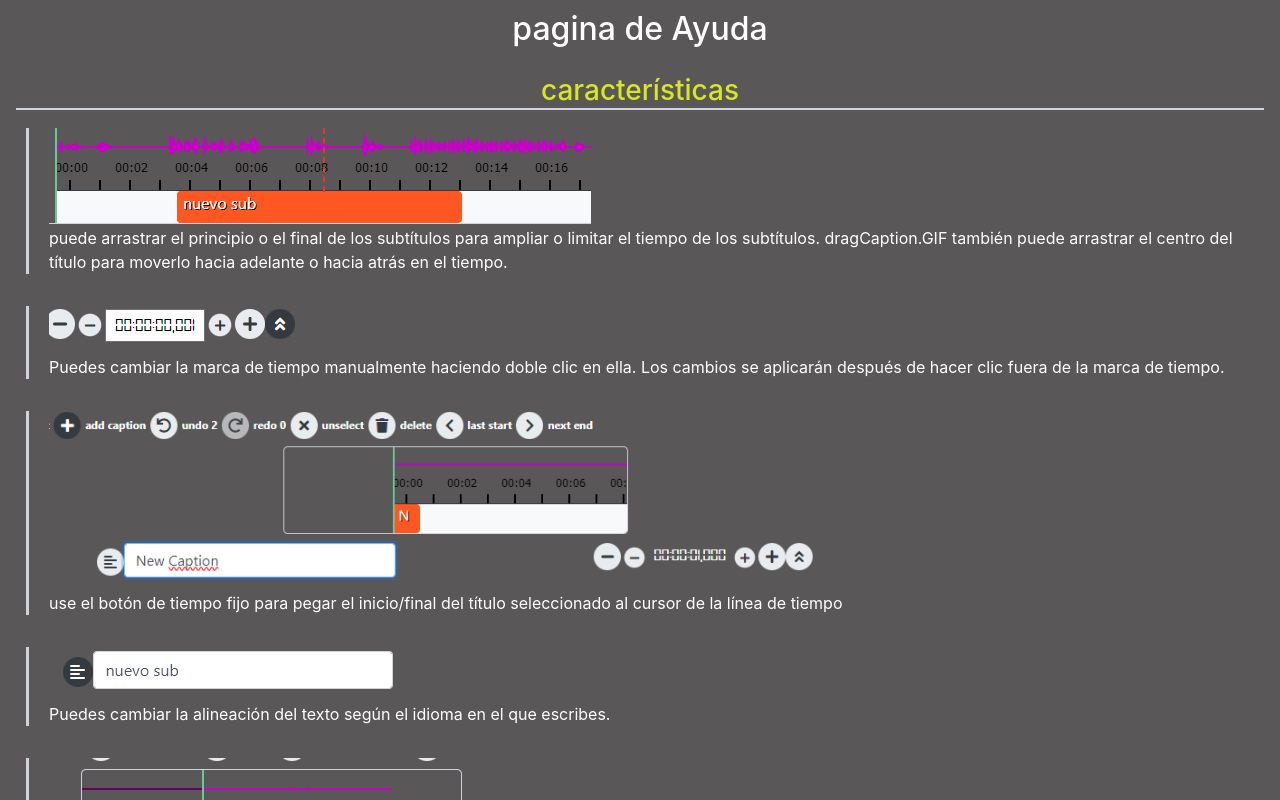
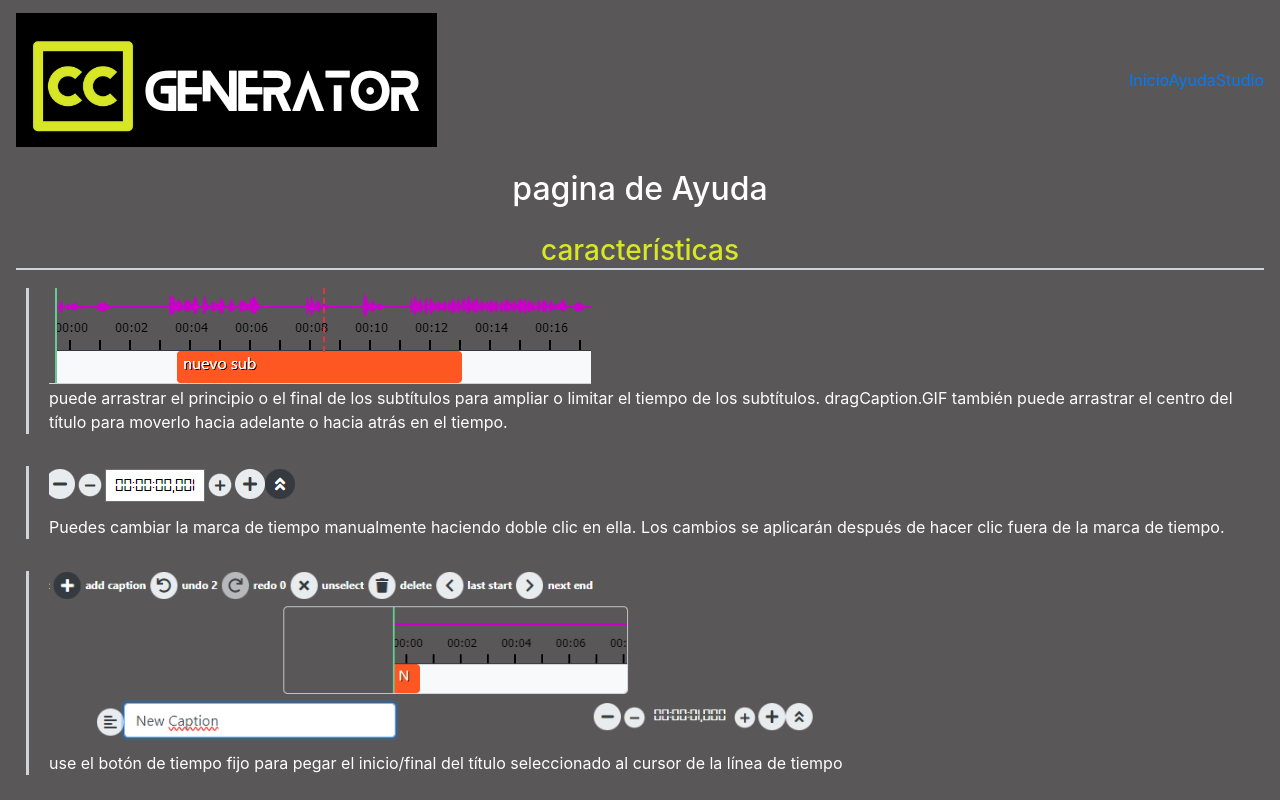
Before and after one commit to kevftka/SemestralDesarrolloVCC, a React (Create React App) app: page /subtitle-editor/help in a window 1280 px wide. Shown: the top 800 px of the page. Built offline with nearby package versions, Linux system fonts and the light colour scheme.

Commit message:
Merge branch #2 from 'main' into arturo-branch

```diff
--- a/index.html
+++ b/index.html
@@ -5,7 +5,7 @@
   <meta charset="UTF-8" />
   <link rel="icon" type="image/svg+xml" href="/vite.svg" />
   <meta name="viewport" content="width=device-width, initial-scale=1.0" />
-  <title>Vite + React + TS</title>
+  <title>CC Generator</title>
 
   <link rel="stylesheet" href="https://maxcdn.bootstrapcdn.com/bootstrap/4.0.0/css/bootstrap.min.css"
     integrity="sha384-Gn5384xqQ1aoWXA+058RXPxPg6fy4IWvTNh0E263XmFcJlSAwiGgFAW/dAiS6JXm" crossorigin="anonymous">
--- a/package.json
+++ b/package.json
@@ -12,6 +12,7 @@
     "@types/react": "^18.2.55",
     "@types/react-dom": "^18.2.19",
     "@types/react-router-dom": "^5.3.3",
+    "boostrap": "^2.0.0",
     "bootstrap": "^5.3.2",
     "hotkeys-js": "^3.13.7",
     "js-file-download": "^0.4.12",
@@ -29,8 +30,6 @@
     "dev": "vite",
     "build": "tsc && vite build",
     "lint": "eslint . --ext ts,tsx --report-unused-disable-directives --max-warnings 0"
-
-
   },
   "devDependencies": {
     "@types/react": "^18.2.55",
@@ -45,7 +44,6 @@
     "sass": "^1.70.0",
     "typescript": "^5.2.2",
     "vite": "^5.1.0"
-
   },
   "eslintConfig": {
     "extends": [
--- /dev/null
+++ b/src/components/NavsBar.sass
@@ -0,0 +1,4 @@
+.navbar-nav .nav-item .nav-link
+  :hover
+    color: black
+    background-color: #f0f0f0
--- /dev/null
+++ b/src/components/NavsBar.tsx
@@ -0,0 +1,37 @@
+import { useState } from "react";
+import { Link } from "react-router-dom";
+import LOGO from "../assets/cclogo.png"
+
+
+const Navsbar = () => {
+  const [isOpen, setIsOpen] = useState(false);
+
+  const toggleNav = () => setIsOpen(!isOpen);
+
+  return (
+    <nav className="navbar">
+      <div className="navbar-brand">
+        <Link to="/" >
+          <img alt="logo"  src={LOGO} />
+        </Link>
+
+
+      </div>
+      <div className={`navbar-menu ${isOpen ? "is-active" : ""}`}>
+        <div className="navbar-start">
+          <Link to="/" className="navbar-item">
+            Inicio
+          </Link>
+          <Link to="/help" className="navbar-item">
+            Ayuda
+          </Link>
+          <Link to="/studio" className="navbar-item">
+            Studio
+          </Link>
+        </div>
+      </div>
+    </nav>
+  );
+};
+
+export default Navsbar;
--- a/src/global.sass
+++ b/src/global.sass
@@ -51,6 +51,7 @@ body
 .form-group
     margin: 0
 
+
 @font-face
     font-family: 'digital'
     font-style: normal
--- a/src/pages/Help.tsx
+++ b/src/pages/Help.tsx
@@ -7,6 +7,7 @@ import StickTimeImg from '../assets/ajustartiempo.png'
 import TextAlignImg from '../assets/alineartexto.png'
 import addNewCap2Last from '../assets/moversubtitulo.png'
 import resizeVideo from '../assets/cambiodetamaño.png'
+import NavsBar from '../components/NavsBar'
 
 type State = {
   shortcuts: {
@@ -125,6 +126,7 @@ export default class Help extends React.Component<{}, State> {
 
   render() {
     return (<>
+      <NavsBar />
       <h2 className="page-title">pagina de Ayuda</h2>
       <div className="wrapper">
 
--- a/src/pages/Intro.tsx
+++ b/src/pages/Intro.tsx
@@ -8,6 +8,7 @@ import { getQueryParams } from "../utils/browser"
 
 import "./intro.sass"
 import appbanner from '../assets/CCgen.png'
+import NavsBar from '../components/NavsBar'
 
 type State = {
   subtitleUrl: string
@@ -90,7 +91,7 @@ export default class Intro extends React.Component<{}, State> {
       return <Navigate to="/studio" />
 
     return (<>
-    <header className='header-title'><img className='content-header' src={appbanner} alt="" /></header>
+    <NavsBar  />
       <h2 className="page-title"></h2>
       <div className="wrapper">
 
--- a/src/pages/Studio.tsx
+++ b/src/pages/Studio.tsx
@@ -17,6 +17,7 @@ import WaveSurfer from 'wavesurfer.js'
 import fileDownload from 'js-file-download'
 
 import "./studio.sass"
+import NavsBar from '../components/NavsBar'
 
 
 function copyReplace<T>(arr: T[], i: number, repl: T): T[] {
@@ -371,7 +372,7 @@ export default class Studio extends React.Component<{}, {
 
   saveFile() {
     this.state.captions.sort(captionsCompare)
-    fileDownload(export2srt(this.state.captions), this.state.subFileName)
+    fileDownload(export2srt({ caps: this.state.captions }), this.state.subFileName)
   }
 
   // handleSeparatorStop(_: DraggableEvent, _: DraggableData) {
@@ -391,7 +392,8 @@ export default class Studio extends React.Component<{}, {
       selected_ci = this.state.selected_caption_i
 
     return (<>
-      <h2 className="page-title">Editor</h2>
+          <NavsBar />
+
       <div className="wrapper">
         <div className="video-wrapper">
           <VideoPlayer
--- a/src/utils/caption.ts
+++ b/src/utils/caption.ts
@@ -19,7 +19,7 @@ export function areSameCaptions(a: Caption, b: Caption): boolean {
 }
 
 // save as .vtt format
-export function export2srt(caps: Caption[]): string {
+export function export2srt({ caps }: { caps: Caption[] }): string {
   return caps.map((c, i) =>
     `${i + 1}\n${second2timestamp(c.start, "complete")} --> ${second2timestamp(c.end, "complete")}\n${c.content}`)
     .join('\n\n')
```
Also changed, not shown: src/pages/navegador.tsx (deleted, +0 -40 lines), src/assets/cclogo.png (added), 1 other file (tests, documents, lock files or other folders).
